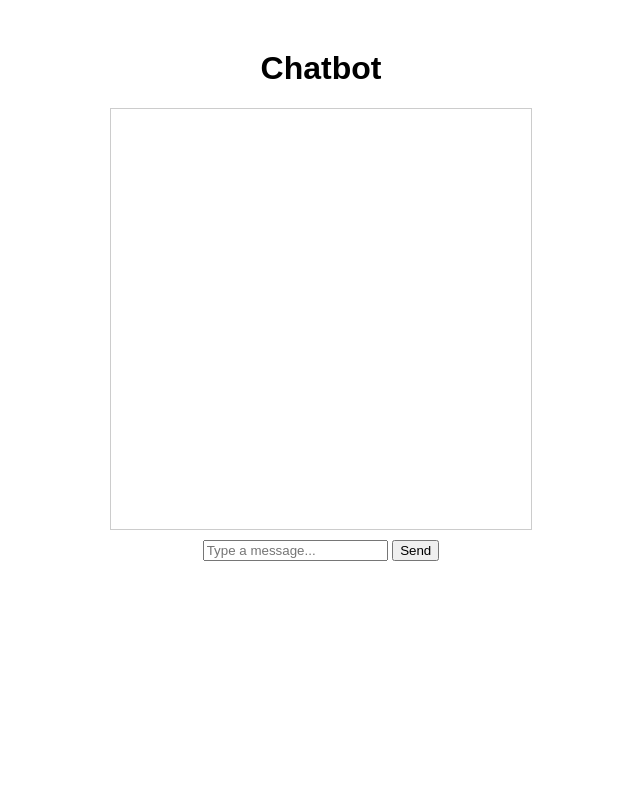
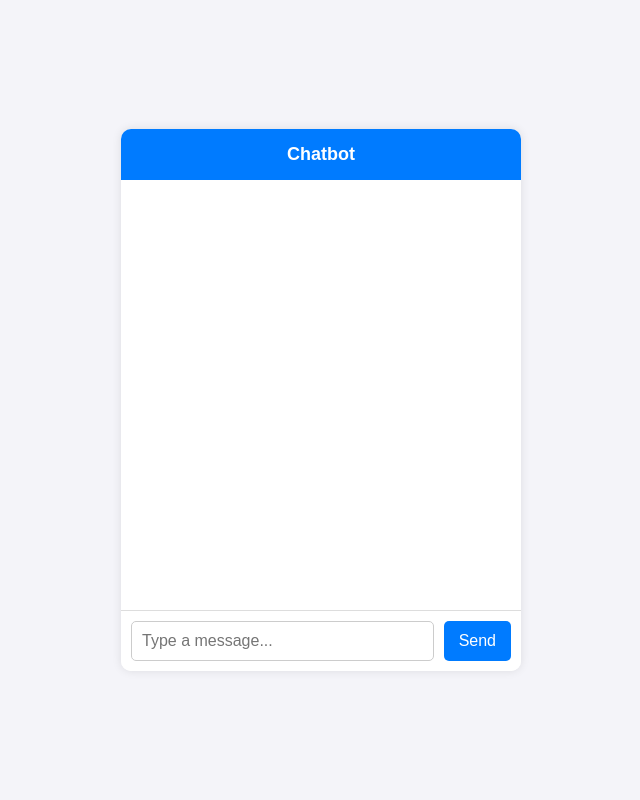
Before and after one commit to vincentiano23/chatbot-flask, a Flask app: page / in a window 1280 px wide. Shown: the whole page, without its empty margins (319-959 px from the left). Run offline with Flask 3, Linux system fonts and the light colour scheme.

Commit message:
Updated app.py for Vercel deployment, improved chatbot training logic, added vercel.json, and included requirements.txt

```diff
--- a/app.py
+++ b/app.py
@@ -1,19 +1,20 @@
-from flask import Flask, render_template, request, jsonify
+from flask import Flask, render_template, request
 from chatterbot import ChatBot
 from chatterbot.trainers import ChatterBotCorpusTrainer
+import os
 
 app = Flask(__name__)
 
-# Initialize chatbot
+# Initialize chatbot with database storage
 chatbot = ChatBot(
     "PayPal Assistant",
     storage_adapter="chatterbot.storage.SQLStorageAdapter",
-    database_uri="sqlite:///db.sqlite3"  # Persistent database
+    database_uri="sqlite:///database.sqlite3"
 )
 
-# Train chatbot only if database is empty
-trainer = ChatterBotCorpusTrainer(chatbot)
-if not chatbot.storage.count():
+# Train chatbot only if database doesn't exist
+if not os.path.exists("database.sqlite3"):
+    trainer = ChatterBotCorpusTrainer(chatbot)
     trainer.train(
         "chatterbot.corpus.english",
         "chatterbot.corpus.english.ai",
@@ -26,15 +27,22 @@ if not chatbot.storage.count():
 def home():
     return render_template("index.html")
 
-@app.route("/chat", methods=["POST"])
+@app.route("/get", methods=["GET"])
 def get_bot_response():
-    user_text = request.json.get("message")
-    bot_response = chatbot.get_response(user_text)
-    return jsonify({"response": str(bot_response)})
+    user_text = request.args.get("msg", "").strip()
+    if not user_text:
+        return "Please type a message."
 
-# Required for Vercel deployment
-def handler(request, *args, **kwargs):
-    return app(request, *args, **kwargs)
+    try:
+        response = str(chatbot.get_response(user_text))
+    except Exception as e:
+        response = "I'm having trouble understanding right now. Please try again."
+
+    return response
+
+# For Vercel deployment
+def handler(event, context):
+    return app(event, context)
 
 if __name__ == "__main__":
     app.run(debug=True)
--- a/requirements.txt
+++ b/requirements.txt
@@ -46,6 +46,11 @@ idna==3.7
 itsdangerous==2.2.0
 Jinja2==3.1.5
 jiter==0.8.2
+Kivy==2.3.0
+kivy-deps.angle==0.4.0
+kivy-deps.glew==0.3.1
+kivy-deps.sdl2==0.7.0
+Kivy-Garden==0.1.5
 kiwisolver==1.4.7
 langcodes==3.5.0
 language_data==1.3.0
--- a/runtime.txt
+++ /dev/null
@@ -1 +0,0 @@
-python-3.8
--- a/templates/index.html
+++ b/templates/index.html
@@ -6,18 +6,88 @@
     <title>Chatbot</title>
     <script src="https://code.jquery.com/jquery-3.6.0.min.js"></script>
     <style>
-        body { font-family: Arial, sans-serif; text-align: center; margin-top: 50px; }
-        .chatbox { width: 400px; height: 400px; border: 1px solid #ccc; padding: 10px; overflow-y: scroll; margin: auto; }
-        .input-box { margin-top: 10px; }
+        body {
+            font-family: Arial, sans-serif;
+            background-color: #f4f4f9;
+            display: flex;
+            justify-content: center;
+            align-items: center;
+            height: 100vh;
+            margin: 0;
+        }
+        .chat-container {
+            width: 400px;
+            background: white;
+            box-shadow: 0px 0px 10px rgba(0, 0, 0, 0.1);
+            border-radius: 10px;
+            overflow: hidden;
+        }
+        .chat-header {
+            background: #007bff;
+            color: white;
+            padding: 15px;
+            text-align: center;
+            font-size: 18px;
+            font-weight: bold;
+        }
+        .chatbox {
+            height: 400px;
+            padding: 15px;
+            overflow-y: auto;
+            display: flex;
+            flex-direction: column;
+        }
+        .chatbox p {
+            max-width: 70%;
+            padding: 10px;
+            border-radius: 10px;
+            margin: 5px 0;
+        }
+        .user-message {
+            background: #007bff;
+            color: white;
+            align-self: flex-end;
+        }
+        .bot-message {
+            background: #e4e6eb;
+            align-self: flex-start;
+        }
+        .input-box {
+            display: flex;
+            padding: 10px;
+            background: #fff;
+            border-top: 1px solid #ddd;
+        }
+        .input-box input {
+            flex: 1;
+            padding: 10px;
+            border: 1px solid #ccc;
+            border-radius: 5px;
+            font-size: 16px;
+        }
+        .input-box button {
+            background: #007bff;
+            color: white;
+            border: none;
+            padding: 10px 15px;
+            margin-left: 10px;
+            border-radius: 5px;
+            cursor: pointer;
+            font-size: 16px;
+        }
+        .input-box button:hover {
+            background: #0056b3;
+        }
     </style>
 </head>
 <body>
-
-    <h1> Chatbot</h1>
-    <div class="chatbox" id="chatbox"></div>
-    <div class="input-box">
-        <input type="text" id="userInput" placeholder="Type a message..." onkeypress="if(event.keyCode==13) sendMessage()">
-        <button onclick="sendMessage()">Send</button>
+    <div class="chat-container">
+        <div class="chat-header">Chatbot</div>
+        <div class="chatbox" id="chatbox"></div>
+        <div class="input-box">
+            <input type="text" id="userInput" placeholder="Type a message..." onkeypress="if(event.keyCode==13) sendMessage()">
+            <button onclick="sendMessage()">Send</button>
+        </div>
     </div>
 
     <script>
@@ -25,15 +95,14 @@
             var userText = $("#userInput").val();
             if (userText.trim() === "") return;
 
-            $("#chatbox").append("<p><strong>You:</strong> " + userText + "</p>");
+            $("#chatbox").append("<p class='user-message'><strong>You:</strong> " + userText + "</p>");
             $("#userInput").val("");
 
             $.get("/get", { msg: userText }).done(function(data) {
-                $("#chatbox").append("<p><strong>Bot:</strong> " + data + "</p>");
+                $("#chatbox").append("<p class='bot-message'><strong>Bot:</strong> " + data + "</p>");
                 $("#chatbox").scrollTop($("#chatbox")[0].scrollHeight);
             });
         }
     </script>
-
 </body>
 </html>
```
Also changed, not shown: db.sqlite3, vercel.json.
